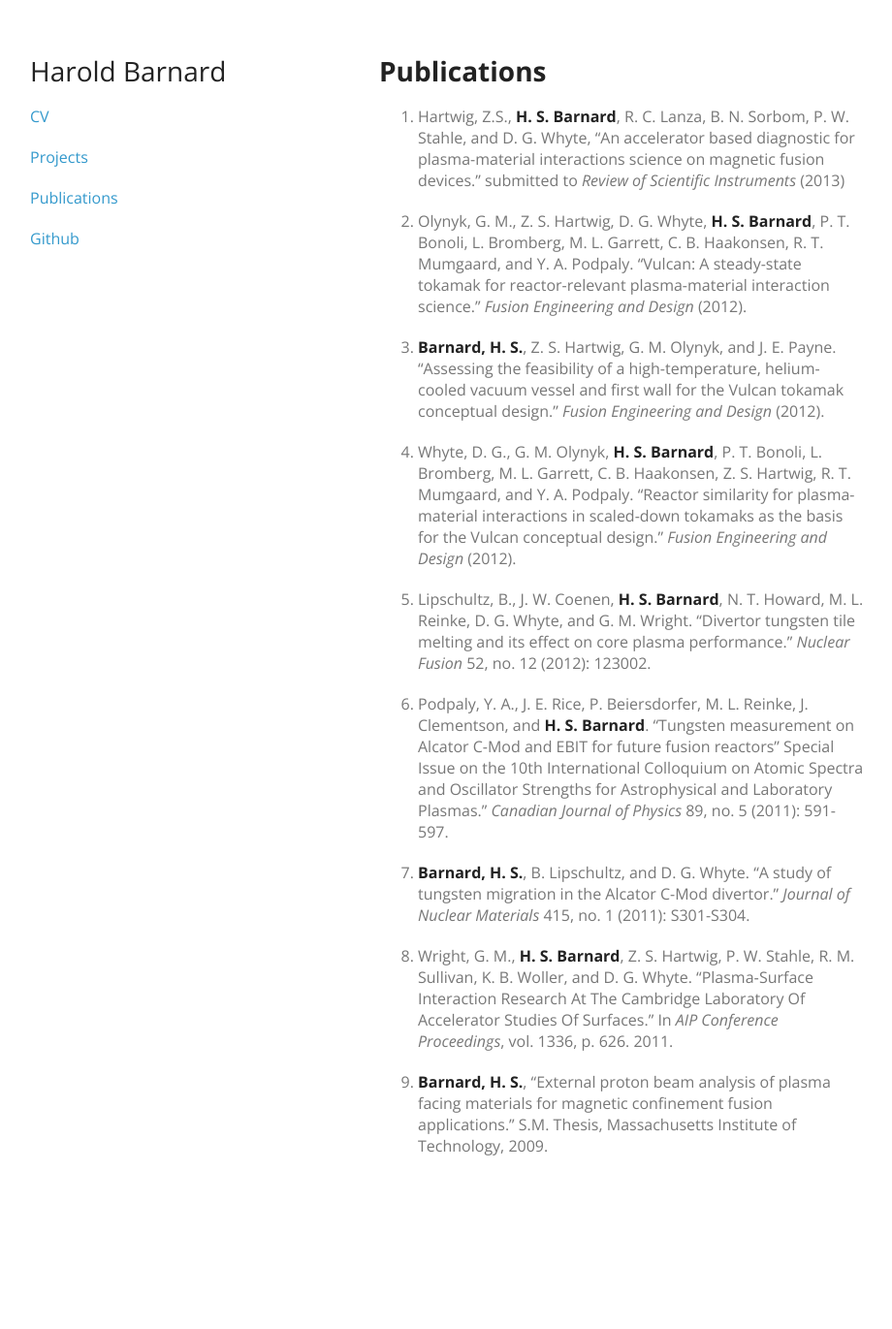
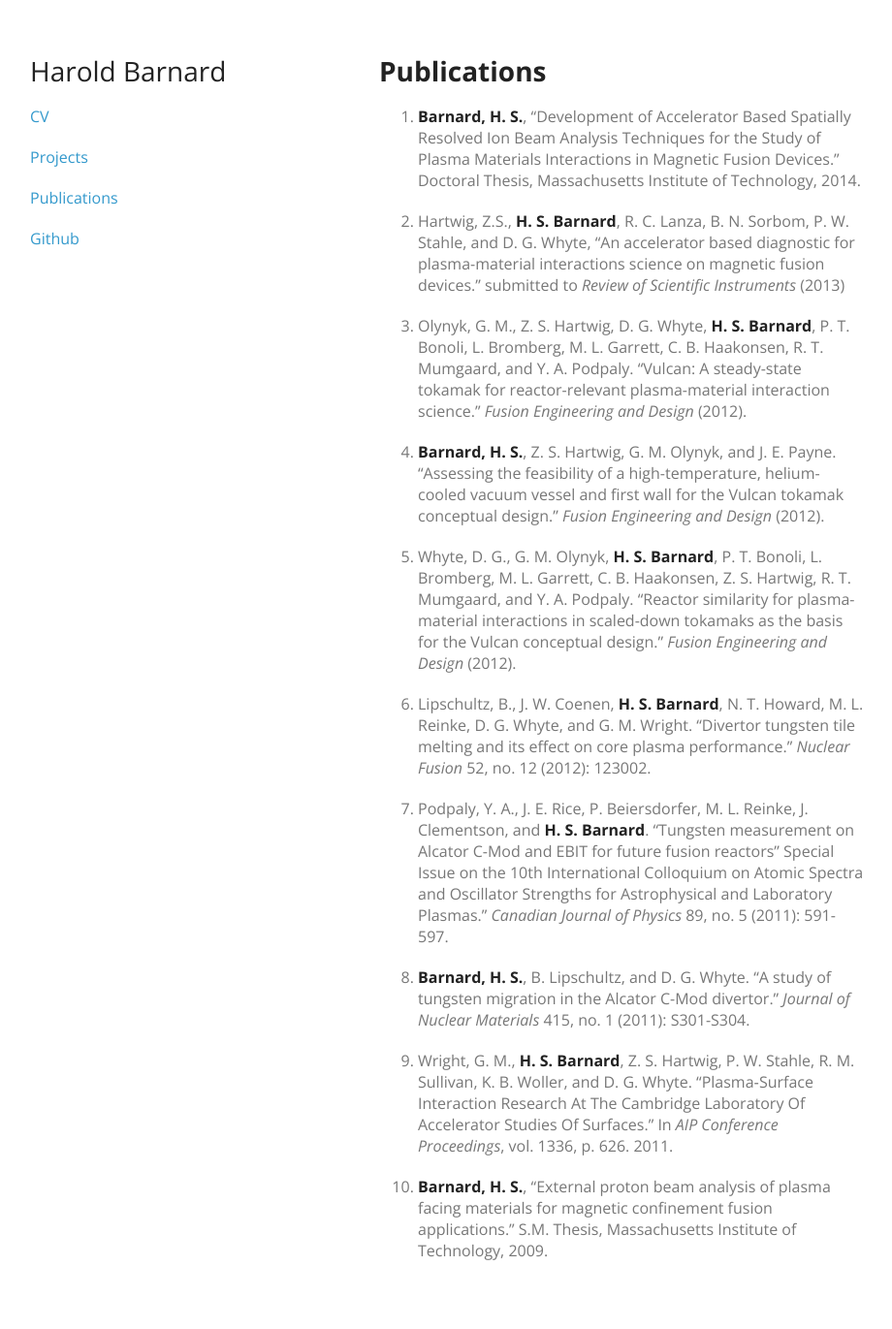
Before and after one commit to hbar/hbar.github.io, a Jekyll site: the page built from pages/publications/index.md, in a window 1280 px wide. Shown: the whole page at 97% size, without its empty margins (179-1099 px from the left). Built offline with Jekyll 4.4.1, drawn with Linux system fonts in a browser that asks for light colours; before the commit the page ends 1263 px from its top, so only the background shows below that.

Commit message:
updated publication list

```diff
--- a/pages/publications/index.md
+++ b/pages/publications/index.md
@@ -5,40 +5,42 @@ layout: default
 
 # Publications
 
-1. Hartwig, Z.S., **H. S. Barnard**, R. C. Lanza, B. N. Sorbom, P. W. Stahle, and D. G. Whyte,
+1. **Barnard, H. S.**, "Development of Accelerator Based Spatially Resolved Ion Beam Analysis Techniques for the Study of Plasma Materials Interactions in Magnetic Fusion Devices." Doctoral Thesis, Massachusetts Institute of Technology, 2014.
+
+2. Hartwig, Z.S., **H. S. Barnard**, R. C. Lanza, B. N. Sorbom, P. W. Stahle, and D. G. Whyte,
 "An accelerator based diagnostic for plasma-material interactions science on magnetic fusion
 devices." submitted to *Review of Scientific Instruments* (2013)
 
-2. Olynyk, G. M., Z. S. Hartwig, D. G. Whyte, **H. S. Barnard**, P. T. Bonoli, L. Bromberg, M.
+3. Olynyk, G. M., Z. S. Hartwig, D. G. Whyte, **H. S. Barnard**, P. T. Bonoli, L. Bromberg, M.
 L. Garrett, C. B. Haakonsen, R. T. Mumgaard, and Y. A. Podpaly. "Vulcan: A steady-state
 tokamak for reactor-relevant plasma-material interaction science." *Fusion Engineering and
 Design* (2012).
 
-3. **Barnard, H. S.**, Z. S. Hartwig, G. M. Olynyk, and J. E. Payne. "Assessing the feasibility of a
+4. **Barnard, H. S.**, Z. S. Hartwig, G. M. Olynyk, and J. E. Payne. "Assessing the feasibility of a
 high-temperature, helium-cooled vacuum vessel and first wall for the Vulcan tokamak
 conceptual design." *Fusion Engineering and Design* (2012).
 
-4. Whyte, D. G., G. M. Olynyk, **H. S. Barnard**, P. T. Bonoli, L. Bromberg, M. L. Garrett, C.
+5. Whyte, D. G., G. M. Olynyk, **H. S. Barnard**, P. T. Bonoli, L. Bromberg, M. L. Garrett, C.
 B. Haakonsen, Z. S. Hartwig, R. T. Mumgaard, and Y. A. Podpaly. "Reactor similarity for
 plasma-material interactions in scaled-down tokamaks as the basis for the Vulcan conceptual
 design." *Fusion Engineering and Design* (2012).
 
-5. Lipschultz, B., J. W. Coenen, **H. S. Barnard**, N. T. Howard, M. L. Reinke, D. G. Whyte, and
+6. Lipschultz, B., J. W. Coenen, **H. S. Barnard**, N. T. Howard, M. L. Reinke, D. G. Whyte, and
 G. M. Wright. "Divertor tungsten tile melting and its effect on core plasma performance."
 *Nuclear Fusion* 52, no. 12 (2012): 123002.
 
-6. Podpaly, Y. A., J. E. Rice, P. Beiersdorfer, M. L. Reinke, J. Clementson, and **H. S. Barnard**.
+7. Podpaly, Y. A., J. E. Rice, P. Beiersdorfer, M. L. Reinke, J. Clementson, and **H. S. Barnard**.
 "Tungsten measurement on Alcator C-Mod and EBIT for future fusion reactors" Special Issue
 on the 10th International Colloquium on Atomic Spectra and Oscillator Strengths for
 Astrophysical and Laboratory Plasmas." *Canadian Journal of Physics* 89, no. 5 (2011):
 591-597.
 
-7. **Barnard, H. S.**, B. Lipschultz, and D. G. Whyte. "A study of tungsten migration in the
+8. **Barnard, H. S.**, B. Lipschultz, and D. G. Whyte. "A study of tungsten migration in the
 Alcator C-Mod divertor." *Journal of Nuclear Materials* 415, no. 1 (2011): S301-S304.
 
-8. Wright, G. M., **H. S. Barnard**, Z. S. Hartwig, P. W. Stahle, R. M. Sullivan, K. B. Woller, and
+9. Wright, G. M., **H. S. Barnard**, Z. S. Hartwig, P. W. Stahle, R. M. Sullivan, K. B. Woller, and
 D. G. Whyte. "Plasma‐Surface Interaction Research At The Cambridge Laboratory Of
 Accelerator Studies Of Surfaces." In *AIP Conference Proceedings*, vol. 1336, p. 626. 2011.
 
-9. **Barnard, H. S.**, "External proton beam analysis of plasma facing materials for magnetic
+10. **Barnard, H. S.**, "External proton beam analysis of plasma facing materials for magnetic
 confinement fusion applications." S.M. Thesis, Massachusetts Institute of Technology, 2009.
```
